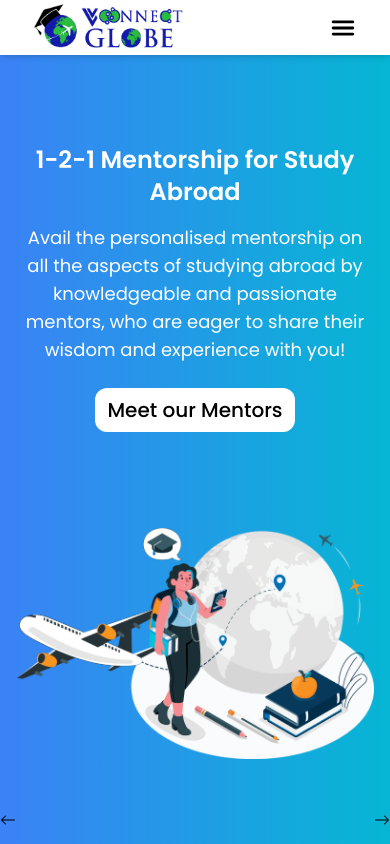
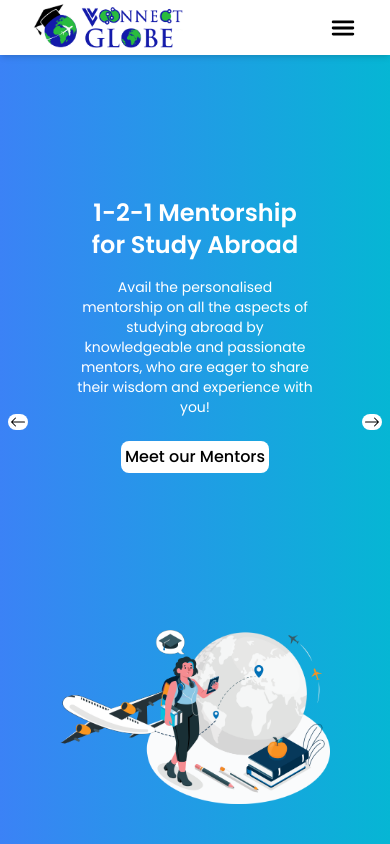
Before and after one commit to shaikahmadnawaz/vconnectglobe, a React (Create React App) app: page / in a window 390 px wide. Shown: the top 844 px of the page. Built offline with nearby package versions, Linux system fonts and the light colour scheme.

Commit message:
hero section done in both mobile and laptop view

```diff
--- a/src/components/Hero.js
+++ b/src/components/Hero.js
@@ -42,7 +42,7 @@ function Hero() {
   useEffect(() => {
     const timer = setInterval(() => {
       setActiveHeroIndex((prevIndex) => (prevIndex + 1) % heroData.length);
-    }, 2000);
+    }, 8000);
 
     return () => clearInterval(timer);
   }, []);
@@ -62,37 +62,43 @@ function Hero() {
 
   return (
     <section
-      className={`flex w-full flex-wrap bg-gradient-to-r ${backgroundColor} h-full mx-auto mt-0 pt-12 md:px-14`}
+      className={`flex w-full h-screen flex-wrap bg-gradient-to-r ${backgroundColor} mx-auto mt-0 md:pt-12 md:px-14`}
     >
-      <div className="w-full md:w-1/2">
+      <div className="flex">
+        <button className="arrow prev" onClick={handlePrev}>
+          <BsArrowLeft className="bg-white ml-2 w-5 md:w-8 md:h-6 rounded-xl" />
+        </button>
+        <div className="flex flex-col md:flex-row mx-8 h-screen">
+          <div className="flex h-full mt-10 md:mt-0 items-center justify-center flex-col w-full md:w-1/2">
             <div
               id="home"
-          className="container flex justify-center items-center flex-col text-center mx-auto lg:py-40 lg:px-32 pt-24 px-4"
+              className="container flex justify-center items-center flex-col text-center mx-auto lg:py-40 lg:px-32 md:pt-24 px-4"
             >
               <h1 className="lg:text-4xl md:text-3xl text-2xl font-semibold text-white mb-4">
                 {title}
               </h1>
-          <p className="text-lg text-white mb-6">{description}</p>
+              <p className="text-sm md:text-lg text-white mb-6">
+                {description}
+              </p>
               <a
                 href={buttonLink}
                 onClick={handleScroll}
-            className="bg-white text-black text-xl py-2 px-3 rounded-xl font-medium hover:bg-black hover:text-white transition-all duration-300"
+                className="bg-white text-black text-md md:text-xl py-1 md:py-2 px-1 md:px-3 rounded-lg md:rounded-xl font-medium hover:bg-black hover:text-white transition-all duration-300"
               >
                 {buttonText}
               </a>
             </div>
           </div>
-      <div className="w-full md:w-1/2 py-24">
-        <div className="container ml-0 px-4">
-          <img src={image} alt="abroad study mentorship" />
+          <div className="w-full flex items-center justify-center md:w-1/2 md:py-24">
+            <img
+              src={image}
+              className="w-80 md:w-full mb-10"
+              alt="abroad study mentorship"
+            />
           </div>
         </div>
-      <div className="carousel-arrows flex justify-between absolute bottom-0 left-0 right-0 mx-auto mb-4">
-        <button className="arrow prev" onClick={handlePrev}>
-          <BsArrowLeft />
-        </button>
-        <button className="arrow next" onClick={handleNext}>
-          <BsArrowRight />
+        <button className="arrow next inline" onClick={handleNext}>
+          <BsArrowRight className="bg-white mr-2 w-5 md:w-8 md:h-6 rounded-xl" />
         </button>
       </div>
     </section>
```
Lines whose indentation alone changed are shown as unchanged.
